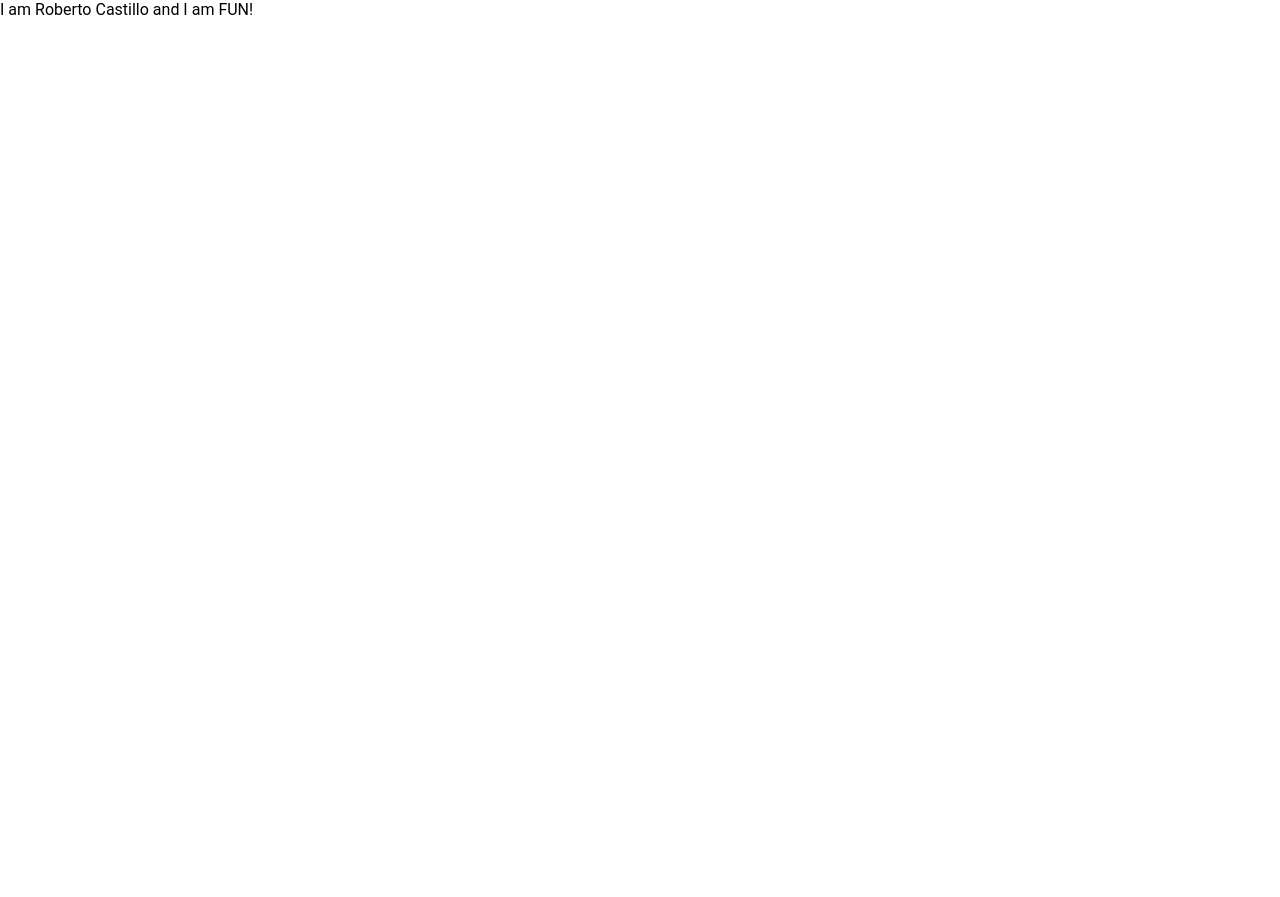
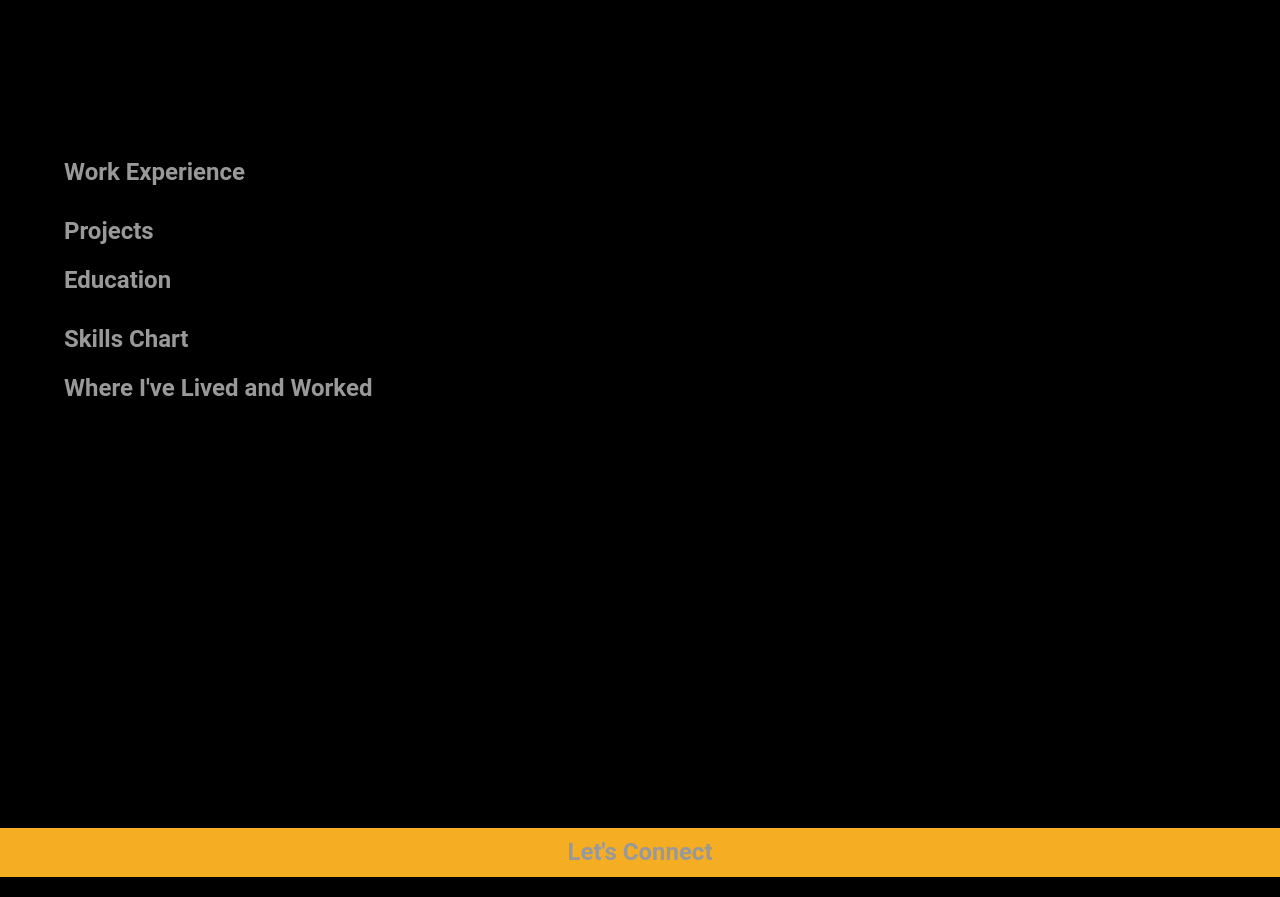
Before and after one commit to RobertoCastillo/resumeBuilder, a plain HTML site: page index.html in a window 1280 px wide. Before the commit the page ends 800 px from the top, so only its background shows below. Drawn offline with Linux system fonts and the light colour scheme.

Commit message:
Add image, index and js file

```diff
--- a/index.html
+++ b/index.html
@@ -103,28 +103,28 @@ need to load. You'll see a lot of <link>s to CSS files for styles and
 
 
   if(document.getElementsByClassName("flex-item").length === 0) {
-    document.getElementById("topContacts").style.display = "none";
+    document.getElementById("topContacts").style.backgroundColor = "#000000";
   }
   if(document.getElementsByTagName("h1").length === 0) {
-    document.getElementById("header").style.display = "none";
+    document.getElementById("header").style.backgroundColor = "#000000";
   }
   if(document.getElementsByClassName("work-entry").length === 0) {
-    document.getElementById("workExperience").style.display = "none";
+    document.getElementById("workExperience").style.backgroundColor = "#000000";
   }
   if(document.getElementsByClassName("project-entry").length === 0) {
-    document.getElementById("projects").style.display = "none";
+    document.getElementById("projects").style.backgroundColor = "#000000";
   }
   if(document.getElementsByClassName("education-entry").length === 0) {
-    document.getElementById("education").style.display = "none";
+    document.getElementById("education").style.backgroundColor = "#000000";
   }
   if(document.getElementsByClassName("skills-entry").length === 0) {
-    document.getElementById("skillsChart").style.display = "none";
+    document.getElementById("skillsChart").style.backgroundColor = "#000000";
   }
   if(document.getElementsByClassName("flex-item").length === 0) {
-    document.getElementById("letsConnect").style.display = "none";
+    document.getElementById("letsConnect").style.backgroundColor = "#000000";
   }
   if(document.getElementById("map") == undefined) {
-    document.getElementById("mapDiv").style.display = "none";
+    document.getElementById("mapDiv").style.backgroundColor = "#000000";
   }
   </script>
 </body>
--- a/js/resumeBuilder.js
+++ b/js/resumeBuilder.js
@@ -1,5 +1,62 @@
-var awesomeThoughts = "I am Roberto Castillo and I am AWESOME!";
-console.log(awesomeThoughts);
-var funThoughts = awesomeThoughts.replace("AWESOME", "FUN");
-$("#main").append(funThoughts);
-console.log(funThoughts);
+var work = {
+	"jobs" : [
+		{
+			"employer" : "AT&T",
+			"title" : "Community Manager",
+			"location" : "Paramus, NJ, US",
+			"dates" : "March 2008 - Present",
+			"description" : "Designed, maintain and moderate the AT&T Business Community"
+		},
+		{
+			"employer" : "AT&T",
+			"title" : "Team Manager",
+			"location" : "Paramus, NJ, US",
+			"dates" : "January 2002 - March 2008",
+			"description" : "Managed and developed Tier I and II employees in several customer service departments"
+		}
+	]
+}
+
+var projects = {
+	"projects" : {
+		"title" : "AT&T Business Community",
+		"dates" : "March 2011 - Present",
+		"description" : "The AT&T Business Community is a public forum where professionals can ask questions to other members or Community staff about any AT&T products or services"
+	}
+}
+
+var bio = {
+	"name" : "Roberto Castillo",
+	"role" : "Web Developer",
+	"contacts" : {
+		"mobile" : "973-420-4278",
+		"email" : "rcastillo1031@gmail.com",
+		"github" : "RobertoCastillo"
+	},
+	"welcomeMessage" : "lorem ipsum dolor sit amet etc etc etc.",
+	"skills" : ["Project Management", "Customer Service", "HTML", "CSS", "Javascript", "Computer Hardware"],
+}
+
+var education = {
+	"schools" : {
+		"name" : "Dover Business College",
+		"city" : "Paramus, NJ, US",
+		"degree" : "Certificate",
+		"major" : "Networking",
+		"graduationYear" : 2002
+	},
+	"onlineCourses" : [
+	{
+		"name" : "ONLC Training Centers",
+		"degree" : "Certificate",
+		"major" : "Web Design",
+		"graduationYear" : 2014
+	},
+	{
+		"name" : "Udacity",
+		"degree" : "Nanodegree",
+		"major" : "Front-End Web Developer",
+		"graduationYear" : 2014
+	}
+	]
+}
```
Also changed, not shown: 1 other file.
